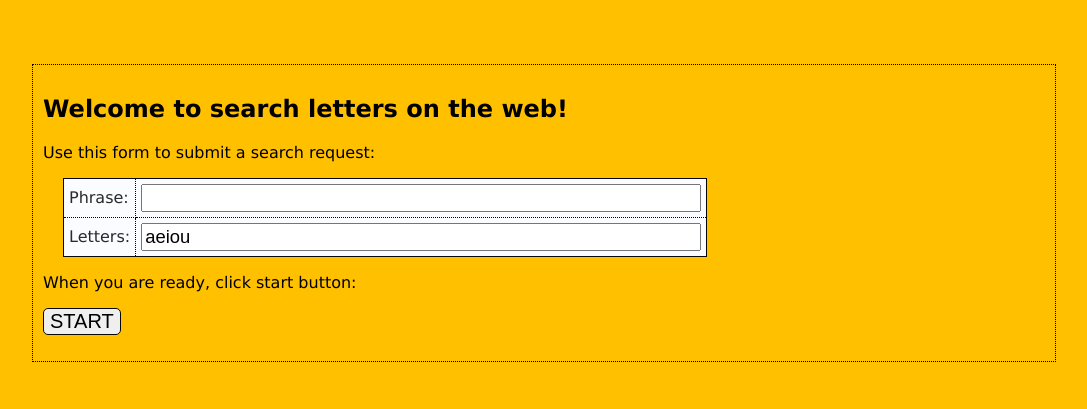
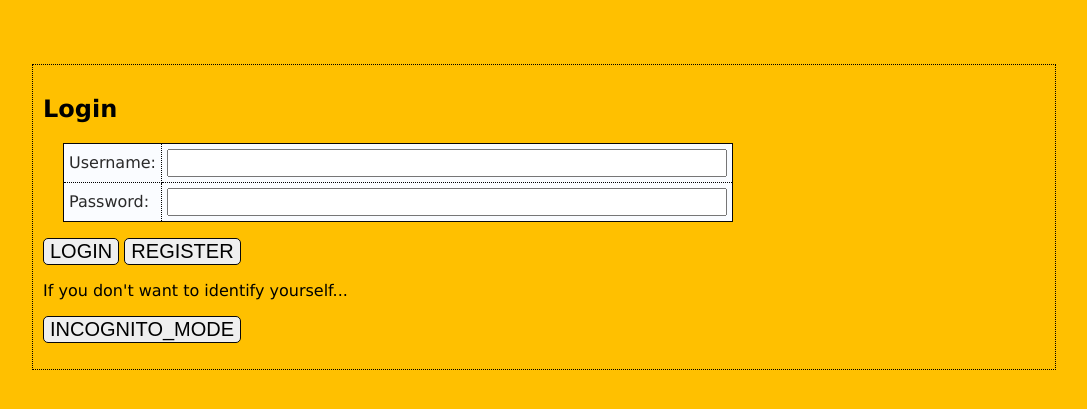
Before and after one commit to Rafa-Oliva/lab_ap_empresa, a Flask app: page / in a window 1280 px wide. Shown: the top 409 px of the page, without its empty margins (96-1183 px from the left). Run offline with Flask 2, Linux system fonts and the light colour scheme.

Commit message:
Añadidas las funcionalidades del bloque del navegador: login, register e incognito

```diff
--- a/app.py
+++ b/app.py
@@ -1,6 +1,6 @@
-from flask import Flask, render_template, request, escape
+from flask import Flask, render_template, request, escape, redirect, url_for
 from search4web import search4letters, log_request
-import sqlite_db
+from sqlite_db import*
 
 app = Flask(__name__)
 
@@ -18,6 +18,13 @@ app = Flask(__name__)
 # def index():
 #    return f"Index Page"
 
+
+
+#C:\Users\rafao\Documents\2_Master\Laboratorio_Aplicaciones_Empresariales\myproject>py -m flask run
+
+#delete_user_database()
+start_user_database()
+
 @app.route("/search", methods=['POST'])
 def do_search() -> 'html':
     phrase = request.form['phrase']
@@ -27,15 +34,45 @@ def do_search() -> 'html':
     log_request(request, result)
     return str(search4letters(phrase, letters))
 
-@app.route("/login")
+@app.route("/login", methods=['POST'])
 def login_page():
+    if request.form.get('login') == 'LOGIN':
+        username = request.form['username']
+        password = request.form['password']
+        if login_authentication(username,password):
+            return redirect(url_for('entry_page', username=username))
+        else:
+            return render_template('display_error.html', the_error='Incorrect username and/or password')
+    elif request.form.get('register') == 'REGISTER':
+        redirect(url_for('register_page'))
+        return render_template('register.html')
+    elif request.form.get('incognito_mode') == 'INCOGNITO_MODE':
+        login_anonymous()
+        return redirect(url_for('entry_page', username='Anonymous'))
+
+@app.route("/register", methods=['POST'])
+def register_page():
+    if request.form.get('register') == 'REGISTER':
+        username = request.form['username']
+        password = request.form['password']
+        if register_new_user(username,password):
+            return redirect(url_for('entry_page', username=username))
+        else:
+            return render_template('display_error.html', the_error='The username selected already exists')
+
+
+@app.route('/')
+#@app.route("/index")
+def main_page():
     return render_template('login.html')
 
-@app.route('/')
-@app.route("/entry")
-def entry_page():
-    return render_template('entry.html',
-                           the_title='Welcome to search  letters on the web!')
+@app.route("/<username>/entry")
+def entry_page(username):
+    return render_template('entry.html')
+
+@app.route("/error")
+def error_page(error):
+    return render_template('display_error.html', the_error=error)
 
 
 @app.route("/result", methods=['POST'])
--- a/sqlite_db.py
+++ b/sqlite_db.py
@@ -1,105 +1,110 @@
 import sqlite3, datetime
 
-db = 'userpool.db'   #Data base name
+db = 'userpool.db'  # Data base name
+
 
 def start_user_database():
-   connection = sqlite3.connect(db)
-   cursor = connection.cursor()
+    connection = sqlite3.connect(db)
+    cursor = connection.cursor()
 
-   cursor.execute('''CREATE TABLE IF NOT EXISTS users (
-      name VARCHAR(50) PRIMARY KEY UNIQUE NOT NULL,
+    cursor.execute('''CREATE TABLE IF NOT EXISTS users (
+      username VARCHAR(50) PRIMARY KEY UNIQUE NOT NULL,
       password TEXT NOT NULL )''')
 
-   cursor.execute('''CREATE TABLE IF NOT EXISTS log (
-      name VARCHAR(50) NOT NULL,
+    cursor.execute('''CREATE TABLE IF NOT EXISTS log (
+      username VARCHAR(50) NOT NULL,
       action VARCHAR(100) NOT NULL,
       time DATATIME NOT NULL,
-      FOREIGN KEY(name) REFERENCES usuarios(name))''')
+      FOREIGN KEY(username) REFERENCES users(username))''')
 
-   cursor.execute('''CREATE TABLE IF NOT EXISTS visit_counter (
-      name VARCHAR(50) PRIMARY KEY UNIQUE NOT NULL,
+    cursor.execute('''CREATE TABLE IF NOT EXISTS visit_counter (
+      username VARCHAR(50) PRIMARY KEY UNIQUE NOT NULL,
       number_visits INTEGER DEFAULT 1,
-      FOREIGN KEY(name) REFERENCES usuarios(name))''')
+      FOREIGN KEY(username) REFERENCES users(username))''')
 
-   cursor = connection.execute("SELECT name FROM users WHERE name=?", ('Anonymous'))
-   if not cursor.getchone():  # Anonymous already exists, no need to create this user
-      connection.execute("INSERT INTO users (name, password) VALUES (?, ?)", (name, '6666'));   #Anonymous password won't ever be used (but can't be null)
+    cursor = connection.execute("SELECT username FROM users WHERE username=?", ['Anonymous'])
+    if not cursor.fetchone():  # Anonymous already exists, no need to create this user
+        connection.execute("INSERT INTO users (username, password) VALUES (?, ?)",
+                           ('Anonymous', '6666'));  # Anonymous password won't ever be used (but can't be null)
 
-   connection.commit()
-   connection.close()
+    connection.commit()
+    connection.close()
 
-def login_authentication(name:str, password:str) -> bool:
-   connection = sqlite3.connect(db)
-   cursor = connection.cursor()
 
-   cursor = connection.execute("SELECT name, password FROM users WHERE name=? AND password=?", (name, password))
-   if cursor.getchone():   # Correct username and password, login successful
-      connection.execute("UPDATE visit_counter SET number_visits=number_visits+1 WHERE name=?", (name));
-      connection.execute("INSERT INTO log (name, action, time) VALUES (?, ?, ?)", (name, "Login successful", datetime.datetime.now()));
-      connection.commit()
-      login = True
-   else:                   # Wrong username and/or passsword, login failed
-      login = False
-   connection.close()
-   return login
+def login_authentication(username: str, password: str) -> bool:
+    connection = sqlite3.connect(db)
+    cursor = connection.cursor()
 
-def register_new_user(name:str, password:str) -> bool:
-   connection = sqlite3.connect(db)
-   cursor = connection.cursor()
+    cursor = connection.execute("SELECT username, password FROM users WHERE username=? AND password=?", (username, password))
+    if cursor.fetchone():  # Correct username and password, login successful
+        connection.execute("UPDATE visit_counter SET number_visits=number_visits+1 WHERE username=?", [username]);
+        connection.execute("INSERT INTO log (username, action, time) VALUES (?, ?, ?)", (username, "Login successful", datetime.datetime.now()));
+        connection.commit()
+        login = True
+    else:  # Wrong username and/or passsword, login failed
+        login = False
+    connection.close()
+    return login
 
-   cursor = connection.execute("SELECT name, password FROM users WHERE name=?", (name))
-   if cursor.getchone():  # Username already exists, can't register
-      registration = False
-   else:
-      connection.execute("INSERT INTO users (name, password) VALUES (?, ?)", (name, password));
-      connection.execute("INSERT INTO visit_counter (name) VALUES (?)", (name));
-      connection.execute("INSERT INTO log (name, action, time) VALUES (?, ?, ?)", (name, "Registration successful", datetime.datetime.now()));
-      connection.commit()
-      registration = True
-   connection.close()
-   return registration
 
-def new_entry_log(name:str, action:str):
-   connection = sqlite3.connect(db)
-   cursor = connection.cursor()
-   connection.execute("INSERT INTO log (name, action, time) VALUES (?, ?, ?)", (name, action, datetime.datetime.now()));
-   connection.commit()
-   connection.close()
+def register_new_user(username: str, password: str) -> bool:
+    connection = sqlite3.connect(db)
+    cursor = connection.cursor()
+
+    cursor = connection.execute("SELECT username, password FROM users WHERE username=?", [username])
+    if cursor.fetchone():  # Username already exists, can't register
+        registration = False
+    else:
+        connection.execute("INSERT INTO users (username, password) VALUES (?, ?)", (username, password));
+        connection.execute("INSERT INTO visit_counter (username) VALUES (?)", [username]);
+        connection.execute("INSERT INTO log (username, action, time) VALUES (?, ?, ?)", (username, "Registration successful", datetime.datetime.now()));
+        connection.commit()
+        registration = True
+    connection.close()
+    return registration
+
+
+def new_entry_log(username: str, action: str):
+    connection = sqlite3.connect(db)
+    cursor = connection.cursor()
+    connection.execute("INSERT INTO log (username, action, time) VALUES (?, ?, ?)", (username, action, datetime.datetime.now()));
+    connection.commit()
+    connection.close()
+
 
 def login_anonymous():
-   connection = sqlite3.connect(db)
-   cursor = connection.cursor()
+    connection = sqlite3.connect(db)
+    cursor = connection.cursor()
 
-   cursor = connection.execute("SELECT name FROM visit_counter WHERE name=?", ('Anonymous'))
-   if cursor.getchone():   # Anonymous visit counter exists, need to update it (+1)
-      connection.execute("UPDATE visit_counter SET number_visits=number_visits+1 WHERE name=?", (name))
-   else:                   # Anonymous visit counter doesn't exists, need to create it
-      connection.execute("INSERT INTO visit_counter (name) VALUES (?)", ('Anonymous'))
+    cursor = connection.execute("SELECT username FROM visit_counter WHERE username=?", ['Anonymous'])
+    if cursor.fetchone():  # Anonymous visit counter exists, need to update it (+1)
+        connection.execute("UPDATE visit_counter SET number_visits=number_visits+1 WHERE username=?", ['Anonymous'])
+    else:  # Anonymous visit counter does not exist, need to create it
+        connection.execute("INSERT INTO visit_counter (username) VALUES (?)", ['Anonymous'])
 
-   connection.execute("INSERT INTO log (name, action, password) VALUES (?, ?, ?)", ('Anonymous', "Login successful", datetime.datetime.now()))
-   connection.commit()
-   connection.close()
+    connection.execute("INSERT INTO log (username, action, time) VALUES (?, ?, ?)", ('Anonymous', "Login successful", datetime.datetime.now()))
+    connection.commit()
+    connection.close()
 
 
-def delete_user_database():                              #Only delete IF they already exist => avoid errors
-   connection = sqlite3.connect(db)
-   cursor = connection.cursor()
+def delete_user_database():  # Only delete IF they already exist => avoid errors
+    connection = sqlite3.connect(db)
+    cursor = connection.cursor()
 
-   cursor = connection.execute("SELECT name FROM userpool.db WHERE type='table' AND name=users")
-   if cursor.getchone():
-      cursor.execute("DROP TABLE users")
-   cursor = connection.execute("SELECT name FROM userpool.db WHERE type='table' AND name=log")
-   if cursor.getchone():
-      cursor.execute("DROP TABLE log")
-   cursor = connection.execute("SELECT name FROM userpool.db WHERE type='table' AND name=visit_counter")
-   if cursor.getchone():
-      cursor.execute("DROP TABLE visit_counter")
+    cursor = connection.execute("SELECT name FROM userpool.db WHERE type='table' AND username=users")
+    if cursor.fetchone():
+        cursor.execute("DROP TABLE users")
+    cursor = connection.execute("SELECT name FROM userpool.db WHERE type='table' AND username=log")
+    if cursor.fetchone():
+        cursor.execute("DROP TABLE log")
+    cursor = connection.execute("SELECT name FROM userpool.db WHERE type='table' AND name=visit_counter")
+    if cursor.fetchone():
+        cursor.execute("DROP TABLE visit_counter")
 
-   connection.commit()
-   connection.close()
+    connection.commit()
+    connection.close()
 
-
-#cursor = connection.execute("SELECT name, password FROM users")
-#for row in cursor:
+# cursor = connection.execute("SELECT name, password FROM users")
+# for row in cursor:
 #   print("name = ", row[0])
 #   print("password = ", row[1], "\n")
--- a/templates/entry.html
+++ b/templates/entry.html
@@ -1,7 +1,7 @@
 {% extends 'base.html' %}
 
 {% block body %}
-<h2>{{ the_title }}</h2>
+<h2>Welcome to search letters on the web!</h2>
 
     <form method="post" action="/search">
     <table>
--- a/templates/login.html
+++ b/templates/login.html
@@ -3,13 +3,13 @@
 {% block body %}
 <h2>Login</h2>
 
-    <form method="post" action="/search">
+    <form method="post" action="/login">
     <table>
         <tr><td>Username:</td><td><input name="username" type="TEXT" width="60"></td></tr>
         <tr><td>Password:</td><td><input name="password" type="TEXT" ></td></tr>
     </table>
-    <p><input value="LOGIN" type="SUBMIT"> <input value="REGISTER" type="SUBMIT"></p>
+    <p><input value="LOGIN" name="login" type="SUBMIT"> <input value="REGISTER" name="register" type="SUBMIT"></p>
     <p>If you don't want to identify yourself...</p>
-    <p><input value="INCOGNITO MODE" type="SUBMIT"></p>
+    <p><input value="INCOGNITO_MODE" name="incognito_mode" type="SUBMIT"></p>
     </form>
 {% endblock %}
```
Also changed, not shown: templates/display_error.html (added, +9 -0 lines), templates/register.html (+3 -5 lines).
